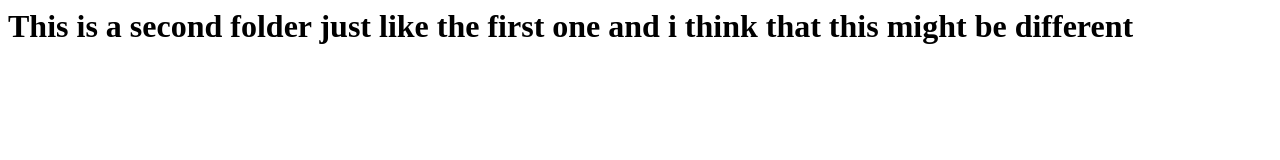
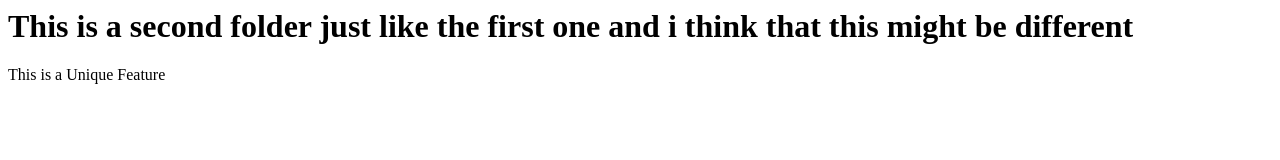
Before and after one commit to Taha2105/localrepo, a plain HTML site: page index.html in a window 1280 px wide. Drawn offline with Linux system fonts and the light colour scheme.

Commit message:
made changes in para

```diff
--- a/index.html
+++ b/index.html
@@ -1 +1,2 @@
 <h1>This is a second folder just like the first one and i think that this might be different</h1>
+<p>This is a Unique  Feature</p>
```
